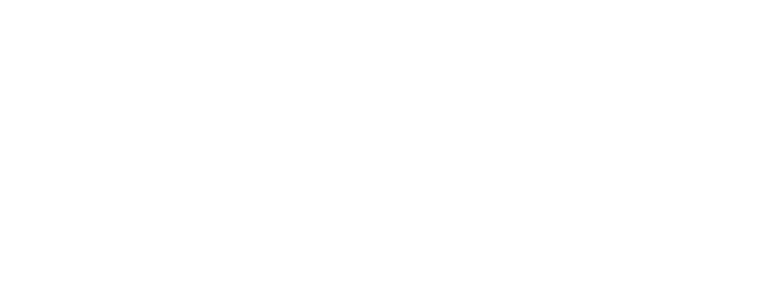
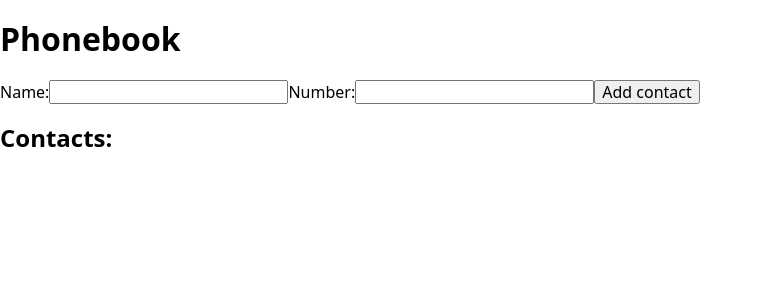
Before and after one commit to mitrofin/Phonebook, a React (Create React App) app: page / in a window 1280 px wide. Shown: the top 300 px of the page, without its empty margins (0-762 px from the left). Built offline with nearby package versions, Linux system fonts and the light colour scheme.

Commit message:
start project

```diff
--- a/src/App.js
+++ b/src/App.js
@@ -1,11 +1,19 @@
 import { Component } from 'react';
+import ContactForm from './components/ContactForm/ContactForm';
 
 export default class App extends Component {
   state = {
     contacts: [],
     name: '',
   };
+  handleSubmit = () => {};
   render() {
-    return <div></div>;
+    return (
+      <div>
+        <h1>Phonebook</h1>
+        <ContactForm onSubmit={this.handleSubmit} />
+        <h2>Contacts:</h2>
+      </div>
+    );
   }
 }
--- a/src/components/ContactForm/ContactForm.jsx
+++ b/src/components/ContactForm/ContactForm.jsx
@@ -1,2 +1,58 @@
 import { Component } from 'react';
-export default class ContactForm extends Component {}
+import { v4 as uuidv4 } from 'uuid';
+import * as yup from 'yup';
+import { Formik, Form, Field, ErrorMessage } from 'formik';
+import PropTypes from 'prop-types';
+import s from './ContactForm.module.scss';
+
+uuidv4();
+
+const validationSchema = yup.object({
+  name: yup.string().required("Enter contact's name"),
+  number: yup
+    .string()
+    .length(10, 'Example: 0930939393')
+    .required("Enter contact's phone"),
+});
+
+export default class ContactForm extends Component {
+  static propTypes = {
+    onSubmit: PropTypes.func.isRequired,
+  };
+
+  state = { name: '', number: '' };
+  render() {
+    return (
+      <Formik
+        initialValues={{ name: '', number: '' }}
+        validationSchema={validationSchema}
+        onSubmit={({ name, number }, { resetForm, setSubmitting }) => {
+          this.props.onSubmit({ name, number, id: uuidv4() });
+          setSubmitting(false);
+          resetForm();
+        }}
+      >
+        <Form className={s.contactForm}>
+          <label className={s.nameLabel}>
+            Name:
+            <Field type="text" name="name" className={s.contactFormInput} />
+            <span className={s.errorMessage}>
+              <ErrorMessage name="name" />
+            </span>
+          </label>
+          <label className={s.numberLabel}>
+            Number:
+            <Field type="tel" name="number" className={s.contactFormInput} />
+            <span className={s.errorMessage}>
+              <ErrorMessage name="number" />
+            </span>
+          </label>
+
+          <button type="submit" className={s.submitButton}>
+            Add contact
+          </button>
+        </Form>
+      </Formik>
+    );
+  }
+}
--- a/src/index.js
+++ b/src/index.js
@@ -1,6 +1,6 @@
 import React from 'react';
 import ReactDOM from 'react-dom';
-import './index.css';
+import 'modern-normalize/modern-normalize.css';
 import App from './App';
 
 ReactDOM.render(
```
Also changed, not shown: package.json (+6 -1 lines), src/components/ContactForm/ContactForm.module.scss (added), 1 other file (tests, documents, lock files or other folders).
